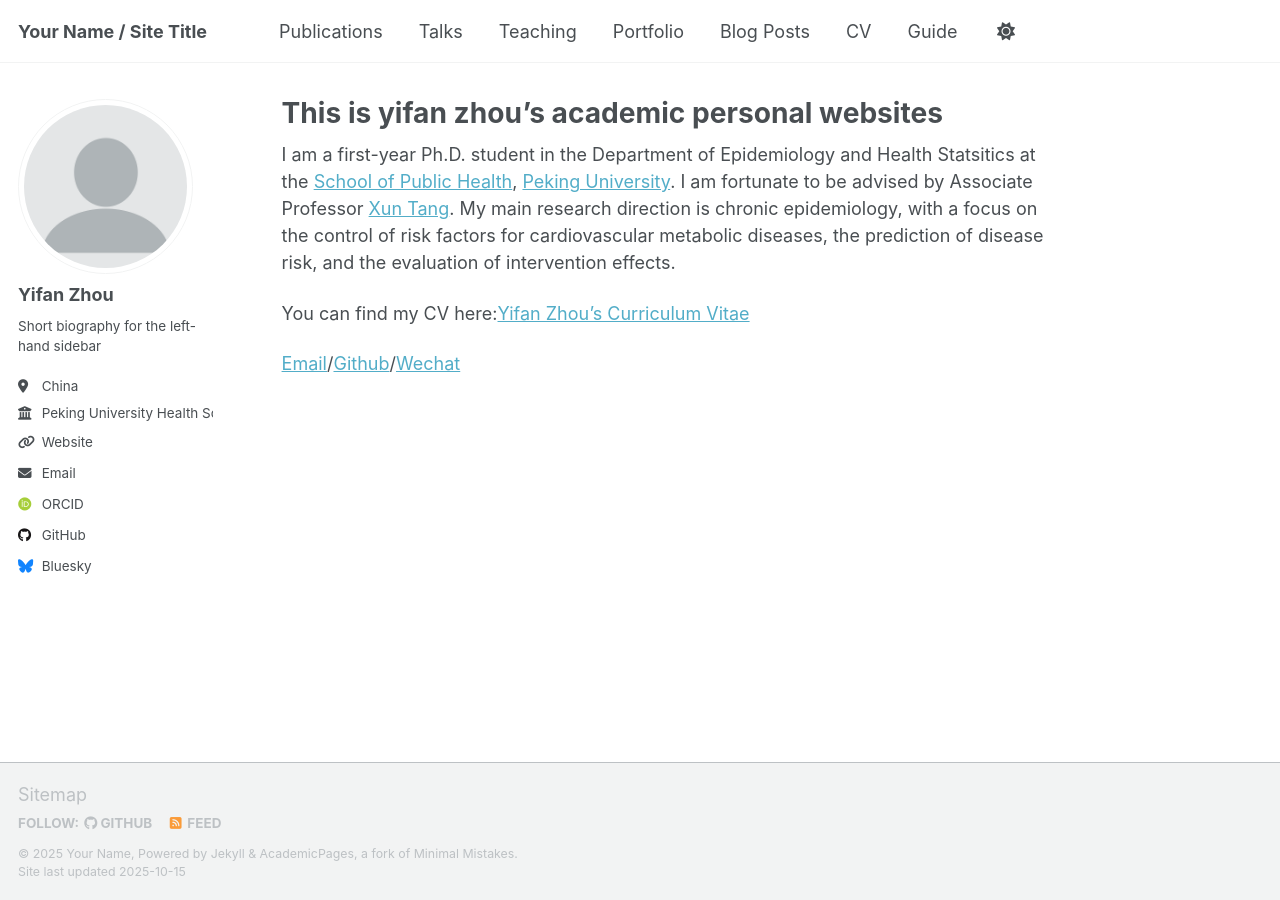
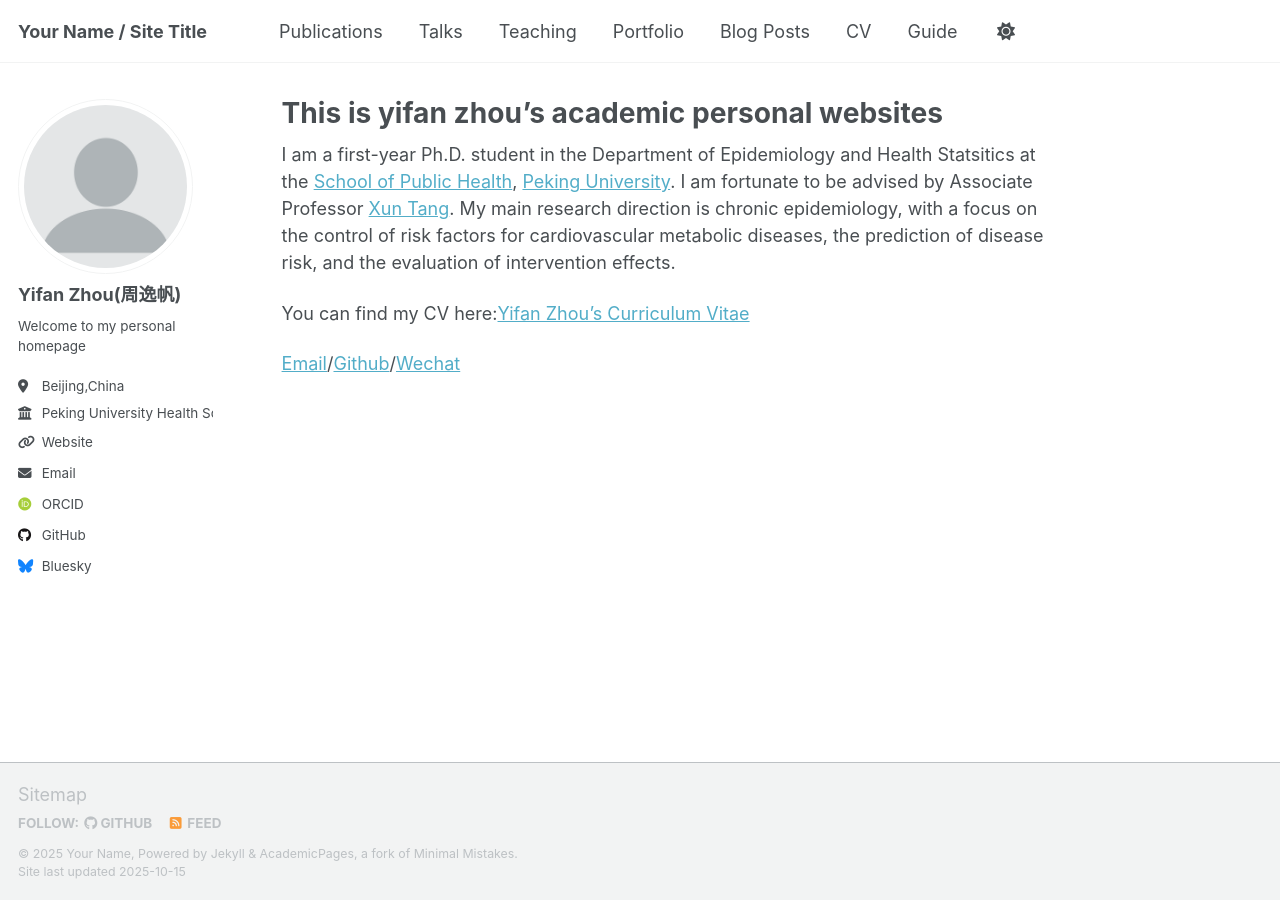
Before and after one commit to zyf20261/zyf20261.github.io, a Jekyll site: the page built from _pages/about.md, in a window 1280 px wide. Built offline with Jekyll 4.4.1, drawn with Linux system fonts in a browser that asks for light colours; some web fonts are replaced; a script that is not in the unit is left out.

Commit message:
Update _config.yml

```diff
--- a/_config.yml
+++ b/_config.yml
@@ -13,10 +13,10 @@ title                    : "Your Name / Site Title"
 title_separator          : "-"
 name                     : &name "Your Name"
 description              : &description "Your Name's academic portfolio"   # Update this with a general description of your site, this is the default if not overridden by a page
-url                      : https://academicpages.github.io # The base hostname & protocol for your site e.g. "https://[your GitHub username].github.io",
+url                      : https://zyf20261.github.io # The base hostname & protocol for your site e.g. "https://[your GitHub username].github.io",
                                                            # or if you already have some other page hosted on Github then use "https://[your GitHub username].github.io/[Your Repo Name]"
 baseurl                  : "" # the subpath of your site, e.g. "/blog"
-repository               : "academicpages/academicpages.github.io"
+repository               : "zyf20261/zyf20261.github.io"
 
 # Site Author - The following control what appear as part of the author content on the side bar.
 #               If a field is blank the icon and link will not appear, otherwise it will be shown.
@@ -24,10 +24,10 @@ repository               : "academicpages/academicpages.github.io"
 author:
   # Biographic information
   avatar           : "profile.png"
-  name             : "Yifan Zhou"
+  name             : "Yifan Zhou(周逸帆)"
   pronouns         : # example: "she/her"
-  bio              : "Short biography for the left-hand sidebar"
-  location         : "China"
+  bio              : "Welcome to my personal homepage"
+  location         : "Beijing,China"
   employer         : "Peking University Health Science Center"
   uri              : "https://zyf20261.github.io"
   email            : "yf_zhou993@bjmu.edu.cn"
```
